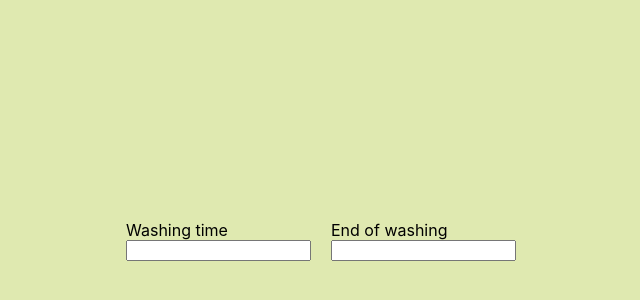
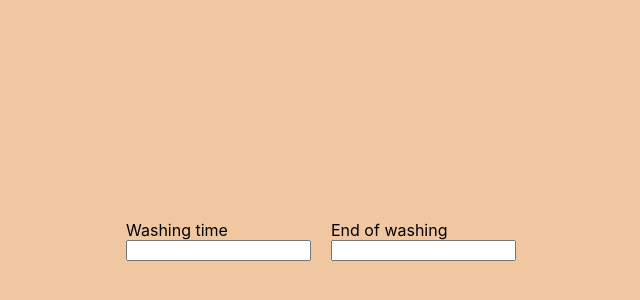
Before and after one commit to balazske96/washing-time-calculator, a Next.js app: page / in a window 1280 px wide. Shown: the part 160-460 px from the top of the page, without its empty margins (319-959 px from the left). Built offline with nearby package versions, Linux system fonts and the light colour scheme.

Commit message:
background color changed

```diff
--- a/styles/globals.css
+++ b/styles/globals.css
@@ -4,7 +4,7 @@ body {
   margin: 0;
   font-family: -apple-system, BlinkMacSystemFont, Segoe UI, Roboto, Oxygen,
     Ubuntu, Cantarell, Fira Sans, Droid Sans, Helvetica Neue, sans-serif;
-    background-color: rgb(223, 233, 176);
+    background-color: rgb(240, 199, 161);
 }
 
 a {
```
